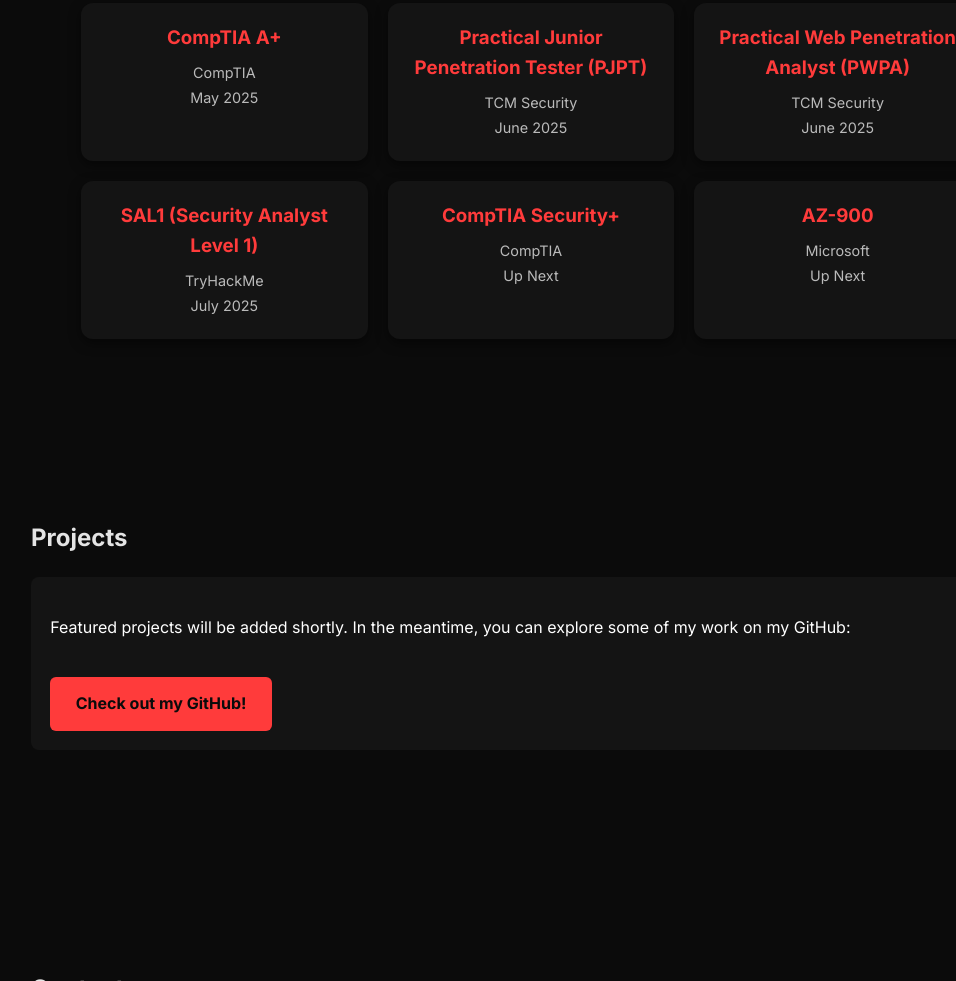
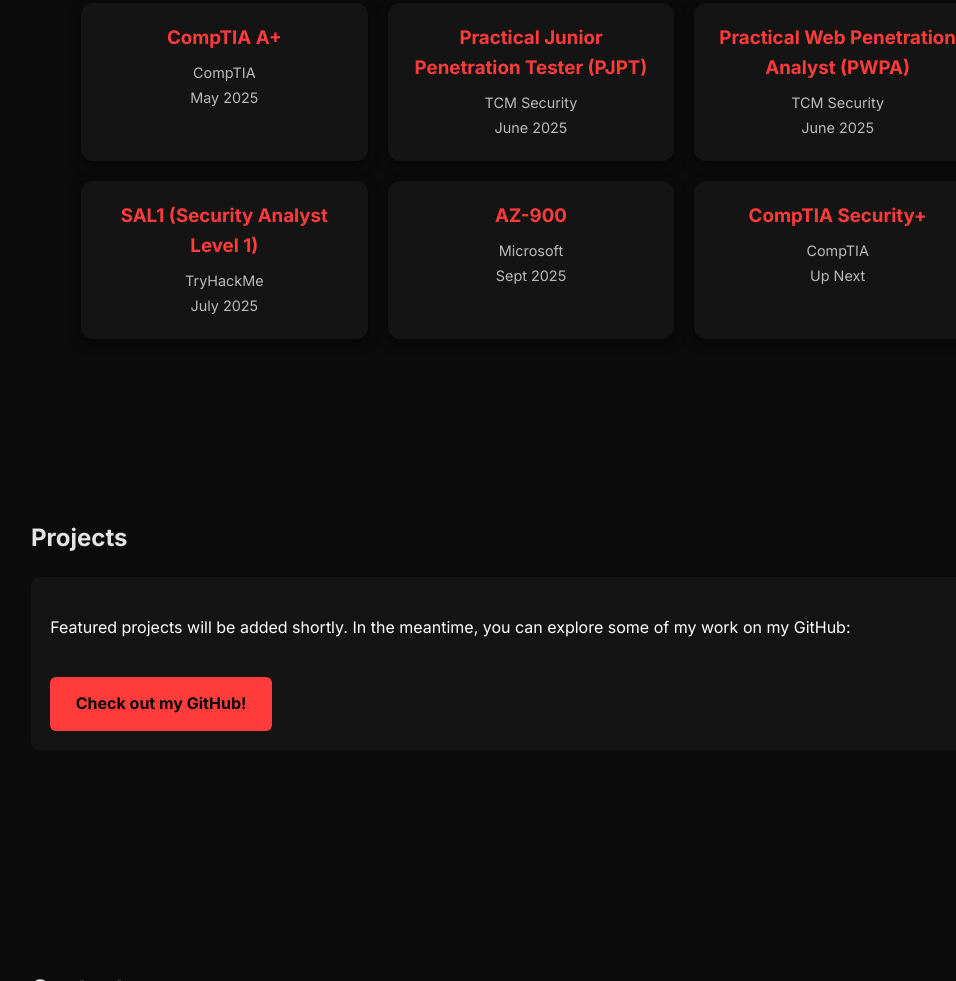
Before and after one commit to 0x00-V/danielthomas, a plain HTML site: page index.html in a window 1280 px wide. Shown: the part 1892-2873 px from the top of the page, without its empty margins (109-1065 px from the left). Drawn offline with Linux system fonts and the light colour scheme.

Commit message:
Completed AZ-900

```diff
--- a/index.html
+++ b/index.html
@@ -98,13 +98,13 @@
         <p>July 2025</p>
       </div>
       <div class="cert-card">
+        <h3>AZ-900</h3>
+        <p>Microsoft</p>
+        <p>Sept 2025</p>
+      </div>
+      <div class="cert-card">
         <h3>CompTIA Security+</h3>
         <p>CompTIA</p>
-        <p>Up Next</p>
-      </div>
-      <div class="cert-card">
-        <h3>AZ-900</h3>
-        <p>Microsoft</p>
         <p>Up Next</p>
       </div>
     </div>
```
